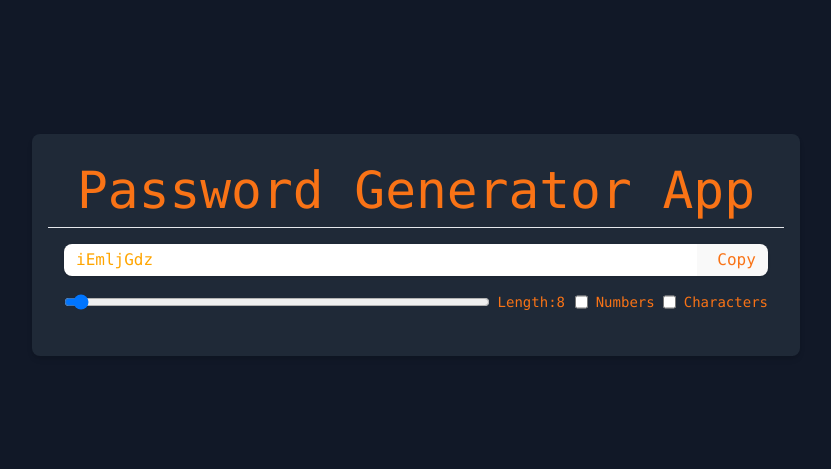
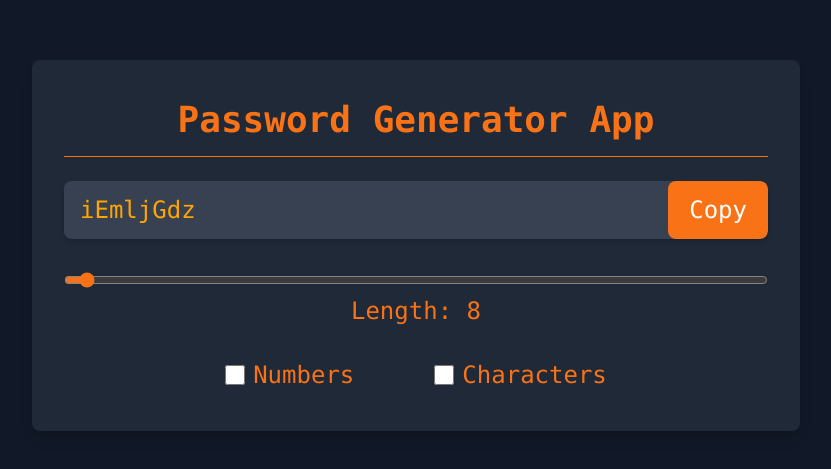
Before and after one commit to denichinv/password-generator, a React (Vite) app: page / in a window 1280 px wide. Shown: the part 155-624 px from the top of the page, without its empty margins (224-1055 px from the left). Built offline with nearby package versions, Linux system fonts and the light colour scheme.

Commit message:
css improved

```diff
--- a/src/App.jsx
+++ b/src/App.jsx
@@ -32,36 +32,74 @@ document.getElementById("selected").style.color = "green"
   }
   useEffect(()=>{passwordGenerator()},[len,numAllow,charAllow,passwordGenerator])
   return (
-    <>
-    <div className=" bg-gray-900 py-8">
-     <div className='w-full font-mono max-w-screen-md mx-auto shadow-md rounded-lg px-4 my-8 py-7 bg-gray-800 text-orange-500'>
-      <h1 className='mb-2'>Password Generator App</h1>
-      <hr />
-      <div className='flex shadow rounded-lg overflow-hidden m-4'>
-        <input type="text" value={pass} className='outline-none w-full py-1 px-3' placeholder='password' readOnly id='selected'/>
-        <button className='-m-2 ' onClick={copyFunc} >Copy</button>
 
+    <div className="min-h-screen flex items-center justify-center bg-gray-900 p-6">
+    <div className="w-full max-w-screen-md font-mono mx-auto shadow-lg rounded-lg px-8 py-10 bg-gray-800 text-orange-500 min-h-[350px]">
+      <h1 className="text-4xl font-bold text-center mb-4">Password Generator App</h1>
+      <hr className="border-orange-500 mb-6" />
+
+      {/* Password Display */}
+      <div className="flex items-center shadow-md rounded-lg overflow-hidden bg-gray-700">
+        <input
+          type="text"
+          value={pass}
+          className="outline-none w-full py-3 px-4 bg-gray-700 text-2xl"
+          placeholder="Generated password"
+          readOnly
+          id="selected"
+        />
+        <button
+          className="bg-orange-500 hover:bg-orange-600 text-white text-2xl px-5 py-3"
+          onClick={copyFunc}
+        >
+          Copy
+        </button>
       </div>
-      <div className='flex text-sm m-4 '>
-        <div className='flex items-center gap-x-2 w-9/12'>
-          <input type="range" min={6} max={100} value={len} className='cursor-pointer w-5/6' onChange={(e) => {setLen(e.target.value)}}  />
-          <label className='mr-2'>Length:{len}</label>
+
+      {/* Controls */}
+      <div className="flex flex-col gap-8 mt-8">
+        {/* Password Length Slider */}
+        <div className="flex-initial">
+          <input
+            type="range"
+            min={6}
+            max={100}
+            value={len}
+            className="cursor-pointer w-full accent-orange-500"
+            onChange={(e) => setLen(e.target.value)}
+          />
+          <span className="text-2xl">Length: {len}</span>
         </div>
-        <div className='flex text-sm gap-x-2'>
-          <input type="checkbox" defaultChecked={numAllow}
-          id='numbInput'
-          onChange={() => {setNumAllow((prev)=> !prev)}}/>
-          <label className="flex items-center" htmlFor="numbInput">Numbers</label>
-          <input type="checkbox" defaultChecked={charAllow}
-          id='charInput'
-          onChange={() => {setCharAllow((prev)=> !prev)}}/>
-          <label className="flex items-center" htmlFor="charInput">Characters</label>
-        </div >
 
+        {/* Checkbox Options */}
+        <div className="flex justify-center gap-20 text-2xl items-center">
+          <label className="flex items-center gap-2 cursor-pointer">
+            <input
+              type="checkbox"
+              defaultChecked={numAllow}
+              id="numbInput"
+              onChange={() => setNumAllow((prev) => !prev)}
+              className="accent-orange-500 size-5"
+            />
+            <span>Numbers</span>
+          </label>
+
+          <label className="flex items-center gap-2 cursor-pointer">
+            <input
+              type="checkbox"
+              defaultChecked={charAllow}
+              id="charInput"
+              onChange={() => setCharAllow((prev) => !prev)}
+              className="accent-orange-500 size-5"
+            />
+            <span>Characters</span>
+          </label>
+        </div>
       </div>
-      </div>
-      </div>
-    </>
+    </div>
+  </div>
+
+
   )
 }
 
```
Also changed, not shown: screenshots/initial-view.png.
